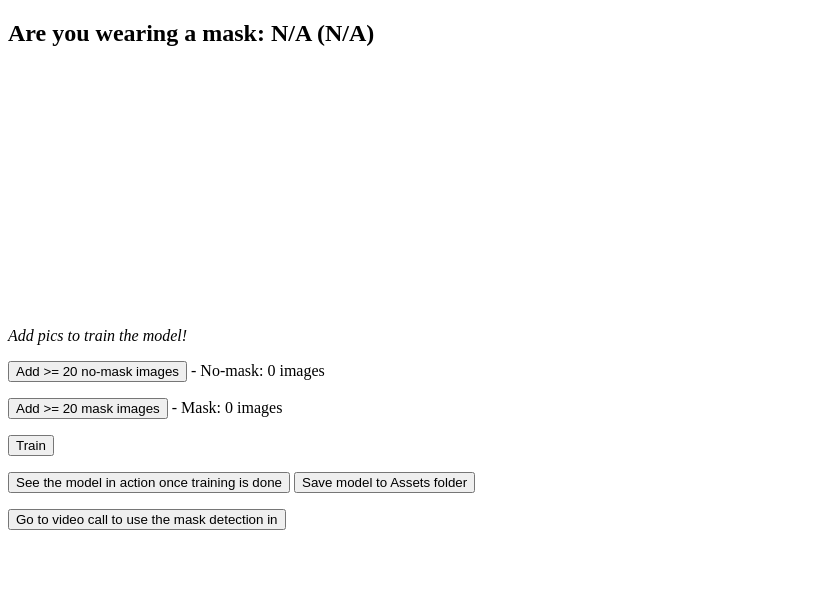
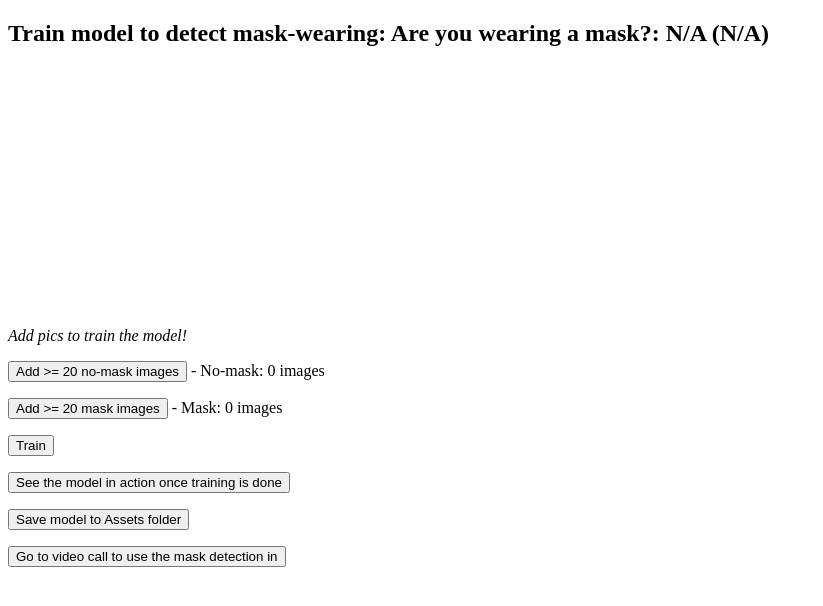
Before and after one commit to elizabethsiegle/twilio-video-mask-ml5, a website: page assets/train.html in a window 1280 px wide. Shown: the whole page, without its empty margins (0-823 px from the left). Drawn offline with nearby package versions, Linux system fonts and the light colour scheme; a script that the page names is missing.

Commit message:
clean spacing, buttons, link btwn pages

```diff
--- a/assets/train.html
+++ b/assets/train.html
@@ -6,11 +6,11 @@
     <meta name="viewport" content="width=device-width, initial-scale=1">
     <script src="https://unpkg.com/ml5@0.6.1/dist/ml5.min.js"></script>
     <title>Twilio Video Mask ||
-    No-Mask Demo</title>
+    No-Mask Training</title>
 </head>
   <body>
     <h2>
-        Are you wearing a mask: <span id="result">N/A</span> (<span id="confidence">N/A</span>)
+        Train model to detect mask-wearing: Are you wearing a mask?: <span id="result">N/A</span> (<span id="confidence">N/A</span>)
       </h2>
     <div id="room-controls">
       <video  id="video" autoplay muted="true" width="320"
@@ -30,11 +30,13 @@
       </p>
       <p>
         <button id="predict">See the model in action once training is done</button>
+    </p>
+    <p>
         <button id = "save">Save model to Assets folder</button>
-      </p>
-      <p>
+    </p>
+    <p>
         <a href="video.html"><button id="goToVideo">Go to video call to use the mask detection in</button></a>
-      </p>
+    </p>
 
   <script src="//media.twiliocdn.com/sdk/js/video/releases/2.3.0/twilio-video.min.js"></script>
   <script src="https://unpkg.com/axios@0.19.0/dist/axios.min.js"></script>
--- a/assets/train.js
+++ b/assets/train.js
@@ -7,7 +7,7 @@ const saveModelButton = document.getElementById('save');
 const amountOfLabel1Images = document.getElementById('numNoMaskImages');
 const amountOfLabel2Images = document.getElementById('numMaskImages');
 const predictButton = document.getElementById('predict');
-    let featureExtractor = ml5.featureExtractor('MobileNet');
+const featureExtractor = ml5.featureExtractor('MobileNet');
 const classifier = featureExtractor.classification(video);
 let localStream, totalLoss;
 navigator.mediaDevices.getUserMedia({video: true, audio: true})
```
Also changed, not shown: 1 other file. Lines whose indentation alone changed are shown as unchanged.
